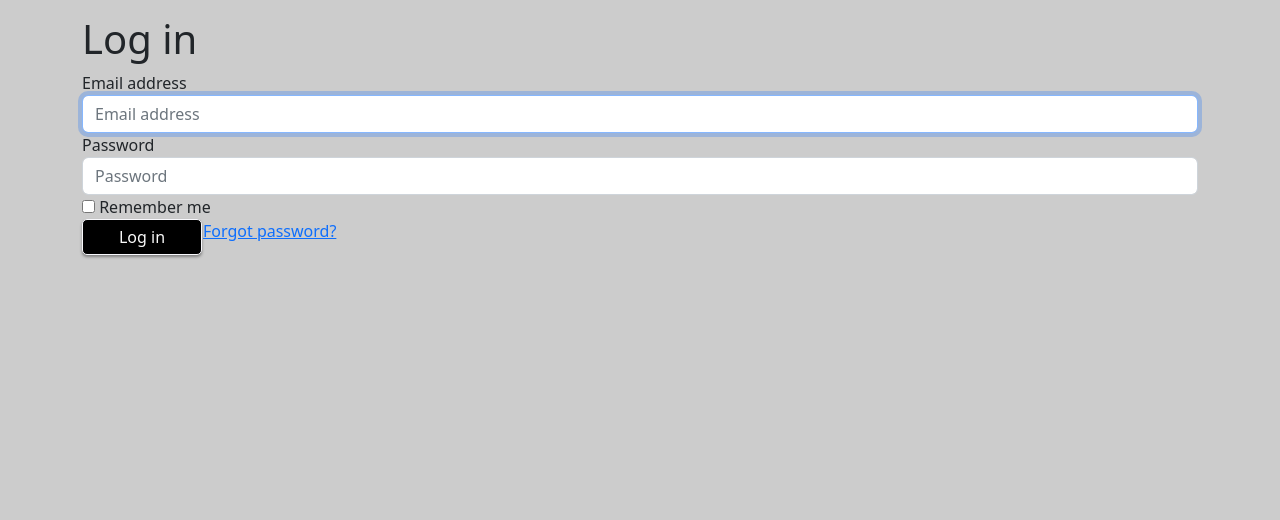
After one commit to szymon-cieszynski/Home-Budget-Web-App-v2, a PHP site: page /posts/login in a window 1280 px wide. The commit adds this page. Shown: the part 201-721 px from the top of the page. Run offline with PHP 8.4, Linux system fonts and the light colour scheme; some libraries are stand-ins or nearby versions.

Commit message:
add login page

```diff
--- /dev/null
+++ b/App/Controllers/Login.php
@@ -0,0 +1,23 @@
+<?php
+
+namespace App\Controllers;
+
+use \Core\View;
+
+/**
+ * Login controller
+ */
+class Login extends \Core\Controller
+{
+    /**
+     * Show the login page
+     *
+     * @return void
+     */
+    public function newAction()
+    {
+        View::renderTemplate('Login/new.html');
+    }
+
+
+}
--- a/App/Views/Home/index.html
+++ b/App/Views/Home/index.html
@@ -10,7 +10,7 @@
             <header>
                 <h1>Home Budget - WEB app</h1>
                 <h2>Manage your budget whenever you want. Create free account and take control over your life!</h2>
-                <h3><a href="login.php">Log in</a> or <a href="/signup/new">create new account.</a></h3>
+                <h3><a href="/login/new">Log in</a> or <a href="/signup/new">create new account.</a></h3>
             </header>
         </div>
     </section>
--- /dev/null
+++ b/App/Views/Login/new.html
@@ -0,0 +1,42 @@
+{% extends 'base.html' %}
+
+{% block title %}Log in{% endblock %}
+
+{% block body %}
+
+<section class="login">
+    <div class="container my-3">
+        <header>
+            <h1>Log in</h1>
+        </header>
+
+        <div class="row">
+            <div class="col-sm-12 mb-4">
+                <form action="/login/create" method="post">
+                    <div class="form-group">
+                        <label for="inputEmail">Email address</label>
+                        <input type="email" id="inputEmail" name="email" placeholder="Email address" autofocus
+                            value="{{ email }}" class="form-control" />
+                    </div>
+                    <div class="form-group">
+                        <label for="inputPassword">Password</label>
+                        <input type="password" id="inputPassword" name="password" placeholder="Password"
+                            class="form-control" />
+                    </div>
+                    <div class="checkbox">
+                        <label>
+                            <input type="checkbox" name="remember_me" {% if remember_me %} checked="checked" {% endif
+                                %} /> Remember me
+                        </label>
+                    </div>
+                    <button type="submit" class="button">Log in</button>
+                    <a href="/password/forgot">Forgot password?</a>
+                </form>
+            </div>
+        </div>
+    </div>
+</section>
+
+
+
+{% endblock %}
--- a/App/Views/base.html
+++ b/App/Views/base.html
@@ -13,7 +13,7 @@
 
     <header>
         <nav class="navbar navbar-dark bg-dark navbar-expand-md">
-            <a class="navbar-brand" href="index.php">Home Budget</a>
+            <a class="navbar-brand" href="/home/index">Home Budget</a>
 
             <button class="navbar-toggler order-first" type="button" data-toggle="collapse" data-target="#menu"
                 aria-controls="mainmenu" aria-expanded="false" aria-label="Navigation switch">
@@ -26,7 +26,7 @@
                         <a class="nav-link" href="/signup/new">Sign Up!</a>
                     </li>
                     <li class="nav-item">
-                        <a class="nav-link" href="login.php">Log in</a>
+                        <a class="nav-link" href="/login/new">Log in</a>
                     </li>
                 </ul>
             </div>
--- a/public/index.php
+++ b/public/index.php
@@ -27,6 +27,7 @@ $router = new Core\Router();
 
 // Add the routes
 $router->add('', ['controller' => 'Home', 'action' => 'index']);
+$router->add('login', ['controller' => 'Login', 'action' => 'new']);
 $router->add('{controller}/{action}');
 
 $router->dispatch($_SERVER['QUERY_STRING']);
```
